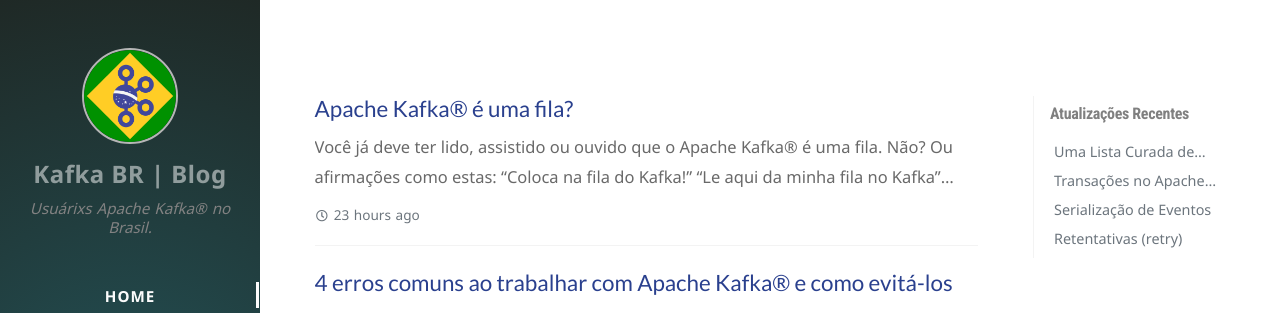
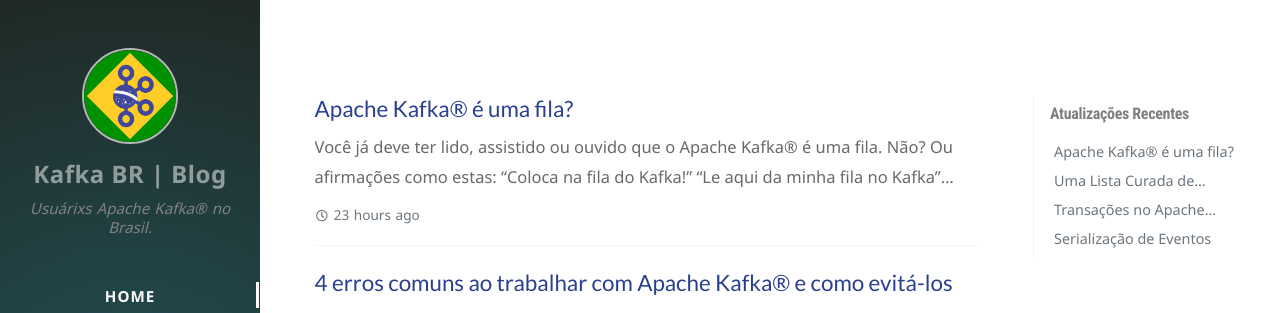
Before and after one commit to fabiojose/kafkabr-blog, a Jekyll site: the page built from index.html, in a window 1280 px wide. Shown: the top 313 px of the page. Built offline with Jekyll 4.4.1, drawn with Linux system fonts in a browser that asks for light colours; nearby versions of some CDN libraries; the list of posts is cut into pages by our own code; comment, search, counter and statistics services are not loaded.

```diff
--- a/_data/updates.yml
+++ b/_data/updates.yml
@@ -13,6 +13,9 @@
 -
   filename: 'zoe-katakoda'
   lastmod: '2020-07-21 13:44:10 -0300'
+-
+  filename: 'kafka-nao-e-fila'
+  lastmod: '2020-11-11 05:46:51 -0300'
 -
   filename: 'adivertised-listener'
   lastmod: '2020-07-22 15:08:39 -0300'
```
